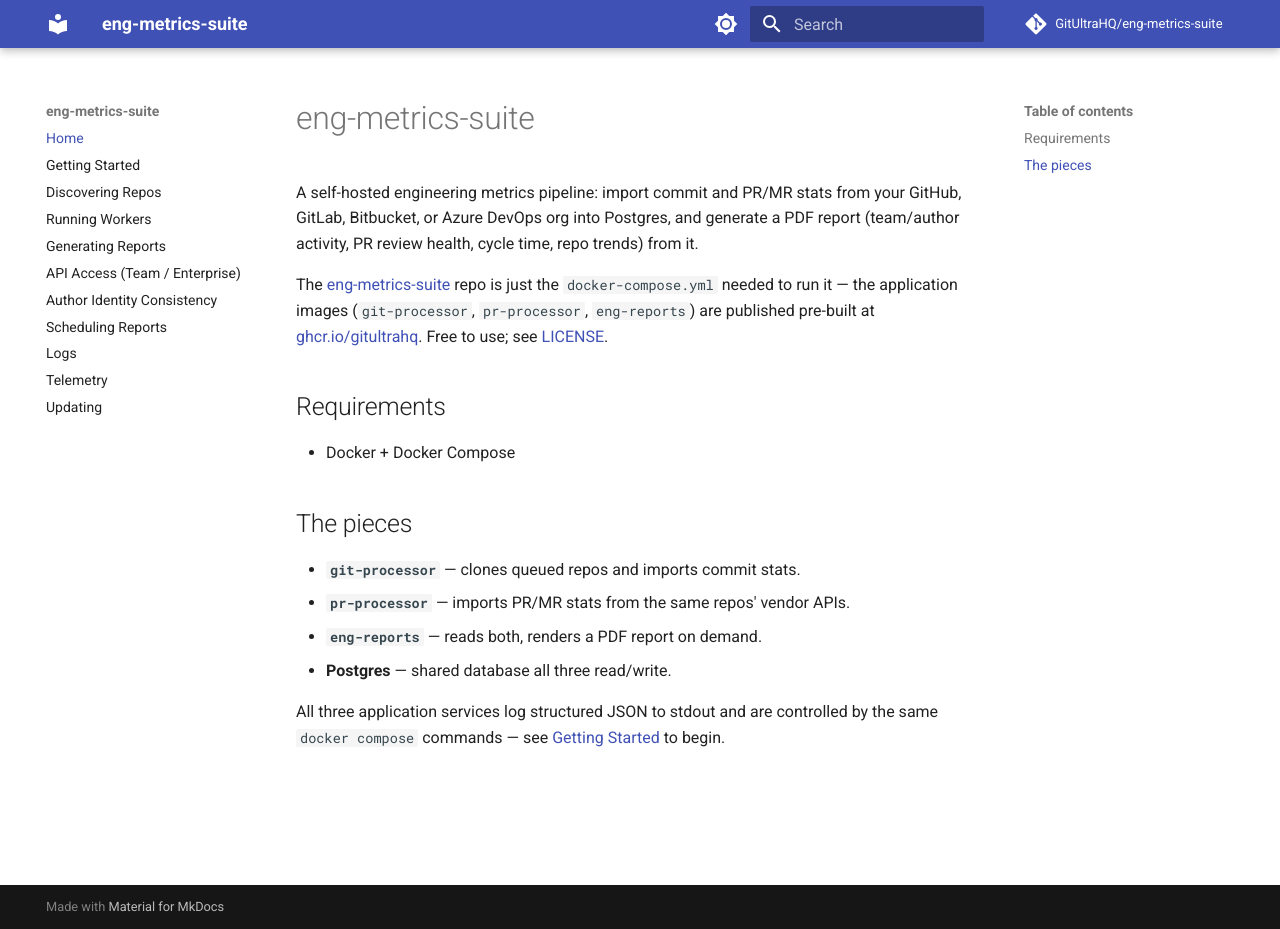
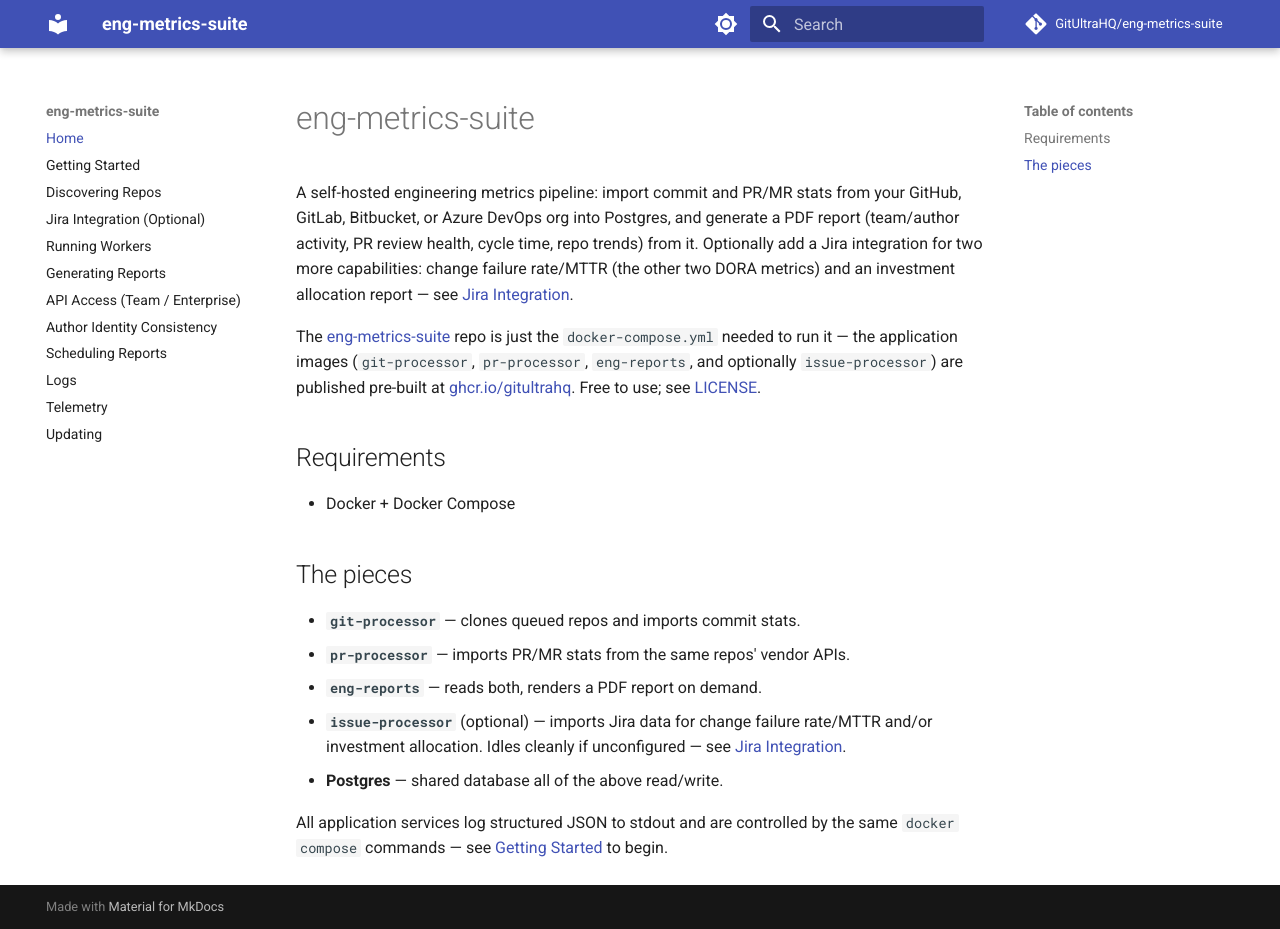
Before and after one commit to jsooter/eng-metrics-docs, an MkDocs documentation site: the page built from docs/index.md, in a window 1280 px wide and 929 px high. Built offline with MkDocs 1.6.1 and Material for MkDocs 9.7.7, drawn with Linux system fonts in a browser that asks for light colours; comment, search, counter and statistics services are not loaded.

Commit message:
Add Jira Integration walkthrough to the docs site's main flow
issue-processor/Jira setup (change failure rate/MTTR and investment
allocation) was never part of the getting-started walkthrough --
index.md's "pieces" list didn't mention it, and it was only referenced
in passing inside api-access.md's endpoint table. A customer following
the docs site start-to-finish would never discover either capability
exists.

New docs/jira-integration.md is the canonical walkthrough (shared
credentials, then each flow's own setup steps), added to the nav
between Discovering Repos and Running Workers. Cross-linked from
index.md, getting-started.md, discovering-repos.md, running-workers.md,
and generating-reports.md.

Co-Authored-By: Claude Sonnet 5 <noreply@anthropic.com>

```diff
--- a/docs/index.md
+++ b/docs/index.md
@@ -3,12 +3,16 @@
 A self-hosted engineering metrics pipeline: import commit and PR/MR stats
 from your GitHub, GitLab, Bitbucket, or Azure DevOps org into Postgres,
 and generate a PDF report (team/author activity, PR review health, cycle
-time, repo trends) from it.
+time, repo trends) from it. Optionally add a Jira integration for two
+more capabilities: change failure rate/MTTR (the other two DORA
+metrics) and an investment allocation report — see
+[Jira Integration](jira-integration.md).
 
 The [eng-metrics-suite](https://github.com/GitUltraHQ/eng-metrics-suite) repo
 is just the `docker-compose.yml` needed to run it — the application
-images (`git-processor`, `pr-processor`, `eng-reports`) are published
-pre-built at [ghcr.io/gitultrahq](https://github.com/GitUltraHQ?tab=packages).
+images (`git-processor`, `pr-processor`, `eng-reports`, and optionally
+`issue-processor`) are published pre-built at
+[ghcr.io/gitultrahq](https://github.com/GitUltraHQ?tab=packages).
 Free to use; see [LICENSE](https://github.com/GitUltraHQ/eng-metrics-suite/blob/master/LICENSE).
 
 ## Requirements
@@ -20,8 +24,11 @@ Free to use; see [LICENSE](https://github.com/GitUltraHQ/eng-metrics-suite/blob/
 - **`git-processor`** — clones queued repos and imports commit stats.
 - **`pr-processor`** — imports PR/MR stats from the same repos' vendor APIs.
 - **`eng-reports`** — reads both, renders a PDF report on demand.
-- **Postgres** — shared database all three read/write.
+- **`issue-processor`** (optional) — imports Jira data for change
+  failure rate/MTTR and/or investment allocation. Idles cleanly if
+  unconfigured — see [Jira Integration](jira-integration.md).
+- **Postgres** — shared database all of the above read/write.
 
-All three application services log structured JSON to stdout and are
+All application services log structured JSON to stdout and are
 controlled by the same `docker compose` commands — see
 [Getting Started](getting-started.md) to begin.
--- a/mkdocs.yml
+++ b/mkdocs.yml
@@ -30,6 +30,7 @@ nav:
   - Home: index.md
   - Getting Started: getting-started.md
   - Discovering Repos: discovering-repos.md
+  - Jira Integration (Optional): jira-integration.md
   - Running Workers: running-workers.md
   - Generating Reports: generating-reports.md
   - API Access (Team / Enterprise): api-access.md
```
Also changed, not shown: docs/discovering-repos.md (+3 -1 lines), docs/generating-reports.md (+6 -5 lines), docs/getting-started.md (+7 -5 lines), docs/jira-integration.md (added, +143 -0 lines), docs/running-workers.md (+4 -2 lines).
